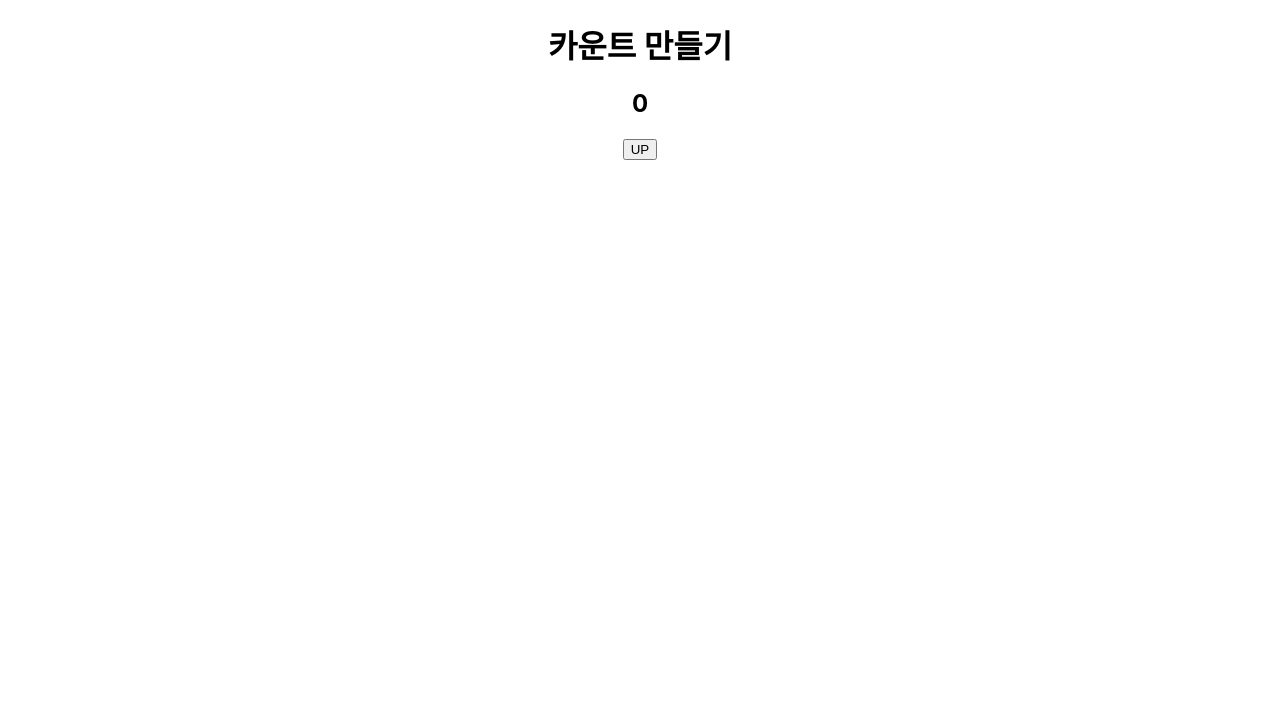
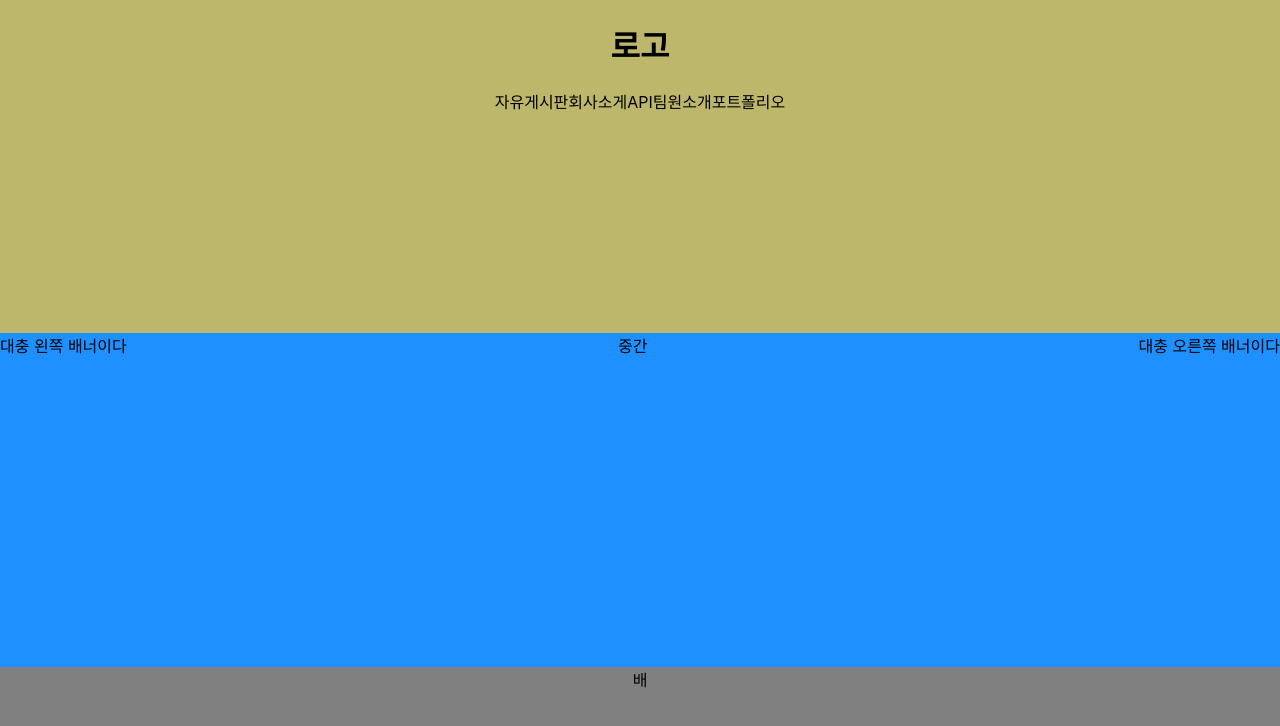
Before and after one commit to ptk5758/reactweb, a React (Create React App) app: page / in a window 1280 px wide. Shown: the top 726 px of the page. Built offline with nearby package versions, Linux system fonts and the light colour scheme.

Commit message:
모듈화 커밋

```diff
--- a/src/App.css
+++ b/src/App.css
@@ -1,51 +1,22 @@
 .App {
   text-align: center;
   width: 100%;
+  height: 1000px;
+  display: flex;
+  flex-direction: column;
+  justify-content: space-between;
 }
-.header {
-  text-align: center;
-  background-color: #eeeeee;
-  width: 100%; /*가로길이 단위 px(절대값), %(상대값) em*/
-  height: 200px; /*세로 길이 */
+.header{
+  background-color: darkkhaki;
+  height: 40%;
 }
 .content{
-  background-color: cornflowerblue;
+  background-color: dodgerblue;
+  height: 40%;
+  display: flex;
+  justify-content: space-between;
 }
-.mybth {
-  width: 100px;
+.footer{
+  background-color: gray;
+  height: 40%;
 }
-
-.App-logo {
-  height: 40vmin;
-  pointer-events: none;
-}
-
-@media (prefers-reduced-motion: no-preference) {
-  .App-logo {
-    animation: App-logo-spin infinite 20s linear;
-  }
-}
-
-.App-header {
-  background-color: #282c34;
-  min-height: 100vh;
-  display: flex;
-  flex-direction: column;
-  align-items: center;
-  justify-content: center;
-  font-size: calc(10px + 2vmin);
-  color: white;
-}
-
-.App-link {
-  color: #61dafb;
-}
-
-@keyframes App-logo-spin {
-  from {
-    transform: rotate(0deg);
-  }
-  to {
-    transform: rotate(360deg);
-  }
-}
--- a/src/App.js
+++ b/src/App.js
@@ -1,6 +1,8 @@
-import { render } from '@testing-library/react';
 import { Component } from 'react';
+import Header from './components/Header';
 import './App.css';
+import Content from './components/Content';
+import Footer from './components/Footer';
 
 class App extends Component {
 
@@ -12,15 +14,30 @@ class App extends Component {
 
     function upCount() {
       this.setState({
-        value: 5
+        value: this.state.value+"*"
       });
+    }
+
+    function downCount() {
+
+      this.setState({
+        value: "*"
+      });
+
+      if(this.state.value < 0){
+        alert("0이하는 누를수 없음");
+        this.setState({
+          value: this.state.value+"*"
+        });
+      }
+
     }
 
     return (
       <div className="App">
-        <h1>카운트 만들기</h1>
-        <h2>{this.state.value}</h2>
-        <button onClick={upCount.bind(this)}>UP</button>
+        <Header/>
+        <Content/>
+        <Footer/>
       </div>
     );
   }
--- /dev/null
+++ b/src/components/Content.js
@@ -0,0 +1,15 @@
+import { Component } from "react";
+
+class Content extends Component {
+    render(){
+        return(
+            <div className="content">
+                <span>대충 왼쪽 배너이다</span>
+                <span>중간</span>
+                <span>대충 오른쪽 배너이다</span>
+            </div>
+        );
+    }
+}
+
+export default Content;
--- /dev/null
+++ b/src/components/Footer.js
@@ -0,0 +1,11 @@
+import { Component } from "react";
+
+class Footer extends Component {
+    render(){
+        return(
+            <div className="footer">배</div>
+        );
+    }
+}
+
+export default Footer;
--- /dev/null
+++ b/src/components/Header.js
@@ -0,0 +1,20 @@
+import { Component } from 'react';
+
+class Header extends Component {
+    render(){
+        return(
+            <div className="header">
+                <h1>로고</h1>
+                <div>
+                    <span>자유게시판</span>
+                    <span>회사소게</span>
+                    <span>API</span>
+                    <span>팀원소개</span>
+                    <span>포트폴리오</span>
+                </div>
+            </div>
+        );
+    }
+}
+
+export default Header;
```
